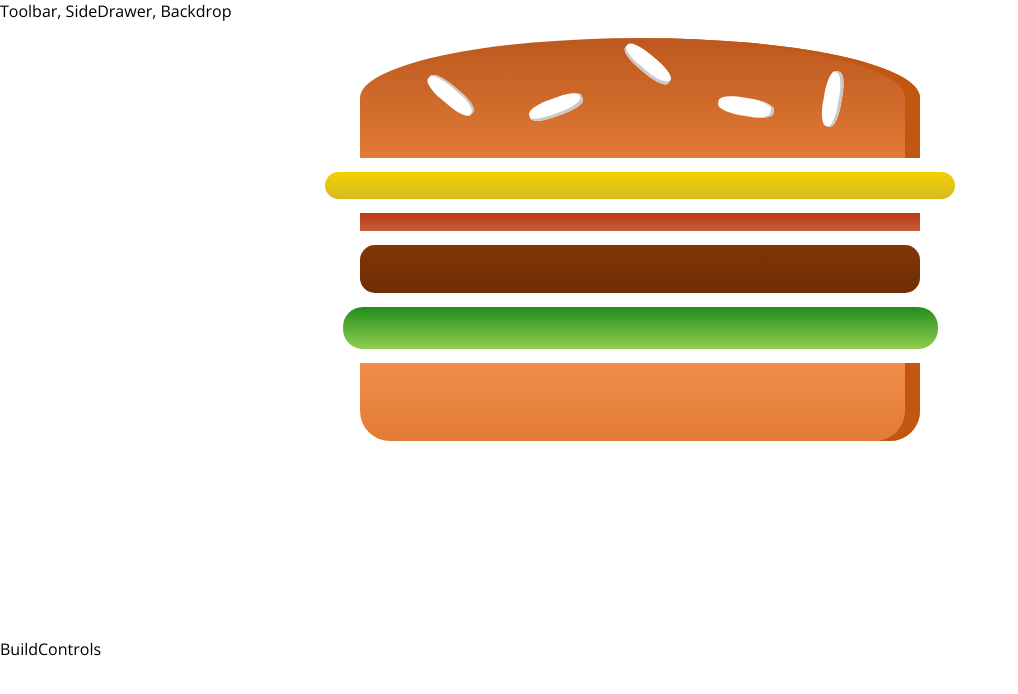
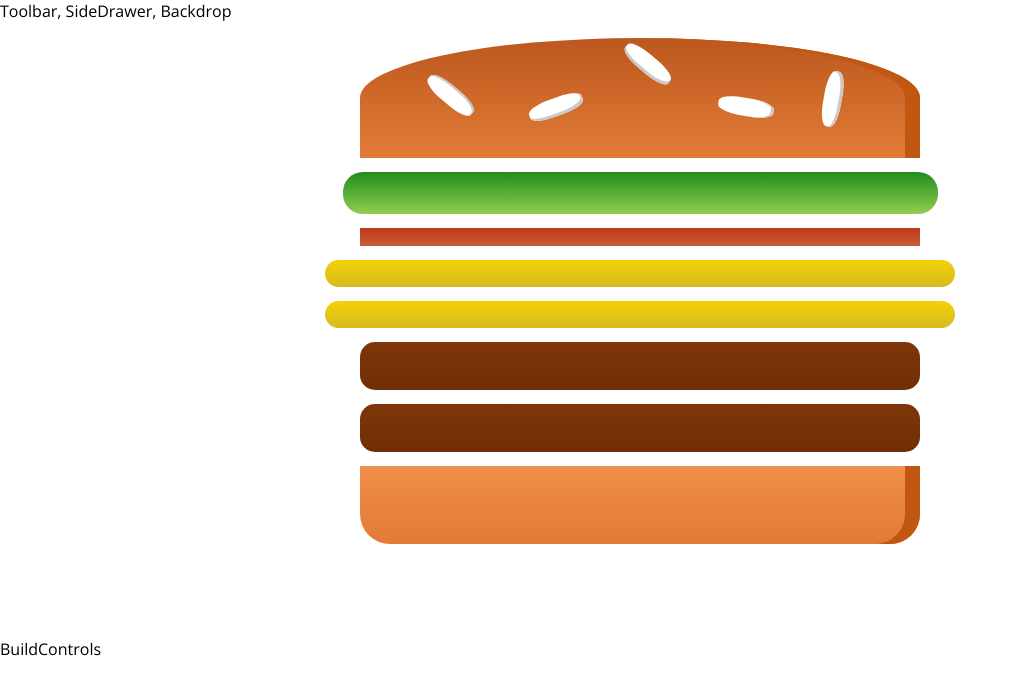
Before and after one commit to ReggEvans/burger-app, a React (Create React App) app: page / in a window 1280 px wide. Shown: the top 694 px of the page, without its empty margins (0-1018 px from the left). Built offline with nearby package versions, Linux system fonts and the light colour scheme.

Commit message:
adds outputting burger ingredients dynamically

```diff
--- a/src/components/Burger/Burger.js
+++ b/src/components/Burger/Burger.js
@@ -1,16 +1,39 @@
 import React from 'react';
 
 import './Burger.css';
-import BurgerIngredient from './BurgerIngredients/BurgerIngredients';
+import BurgerIngredient from './BurgerIngredient/BurgerIngredient';
 
 const burger = props => {
+	// ==== MY NOTES ====
+	// props.ingredients is an object! We need an array of values!
+	// To transform the object into an array we use "Object.keys()"
+	// Object is a default javascript object. It has a keys method that extracts
+	// the keys of a given object and turns that into an array!!
+	// the values, however, are NOT part of the array
+	// ======================
+	const transformedIngredients = Object.keys(props.ingredients).map(ingredientKey => {
+		return [...Array(props.ingredients[ingredientKey])].map((_, i) => {
+			return <BurgerIngredient key={ingredientKey + i} type={ingredientKey} />;
+		});
+	});
+	// ==== MY NOTES ====
+	// transformedIngredients is an array of arrays
+	// each array is has an index for each type of ingredient
+	// Here's an example of a double meat with bacon and double cheese:
+	// [
+	//     [{ props: {type: "lettuce"}, key: lettuce0} ...],
+	//     [{ props: {type: "bacon"}, key: bacon0} ...],
+	//     [{ props: {type: "cheese"}, key: cheese0} ...],
+	//     [{ props: {type: "cheese"}, key: cheese1} ...],
+	//     [{ props: {type: "meat"}, key: meat0} ...],
+	//     [{ props: {type: "meat"}, key: meat1} ...],
+	// ]
+	// Therefore it returns a react element for each ingredient with a defined type
+	// ======================
 	return (
 		<div className="burger">
 			<BurgerIngredient type="bread-top" />
-			<BurgerIngredient type="cheese" />
-			<BurgerIngredient type="bacon" />
-			<BurgerIngredient type="meat" />
-			<BurgerIngredient type="lettuce" />
+			{transformedIngredients}
 			<BurgerIngredient type="bread-bottom" />
 		</div>
 	);
--- a/src/containers/BurgerBuilder/BurgerBuilder.js
+++ b/src/containers/BurgerBuilder/BurgerBuilder.js
@@ -4,10 +4,27 @@ import Aux from '../../hoc/Aux';
 import Burger from '../../components/Burger/Burger';
 
 class BurgerBuilder extends Component {
+	// ==== MY NOTES ====
+	// The 'constructor' way to add state to a component
+	// constructor(props) {
+	//     super(props);
+	//     this.state = { your state }
+	// }
+	// ======================
+
+	// This is a more "modern" way to add state
+	state = {
+		ingredients: {
+			lettuce: 1,
+			bacon: 1,
+			cheese: 2,
+			meat: 2,
+		},
+	};
 	render() {
 		return (
 			<Aux>
-				<Burger />
+				<Burger ingredients={this.state.ingredients} />
 				<div>BuildControls</div>
 			</Aux>
 		);
```
Also changed, not shown: src/components/Burger/BurgerIngredient/BurgerIngredient.js (renamed from src/components/Burger/BurgerIngredients/BurgerIngredients.js, +8 -4 lines), src/components/Burger/BurgerIngredient/BurgerIngredient.css (renamed from src/components/Burger/BurgerIngredients/BurgerIngredients.css).
